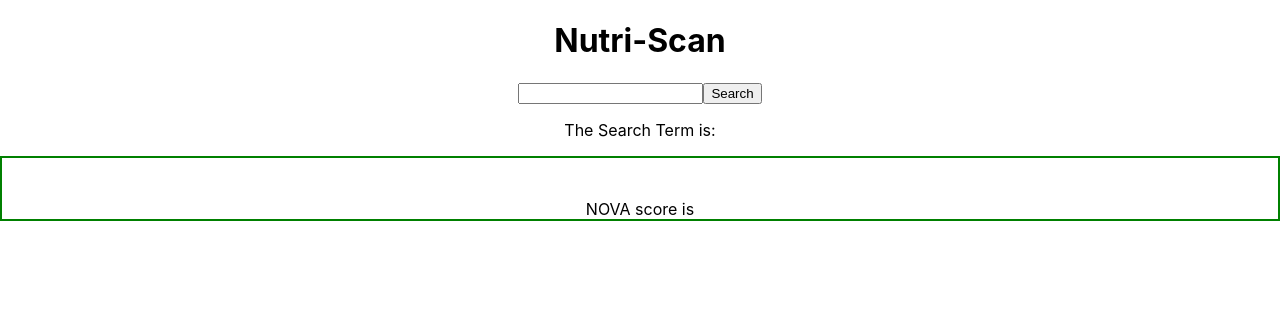
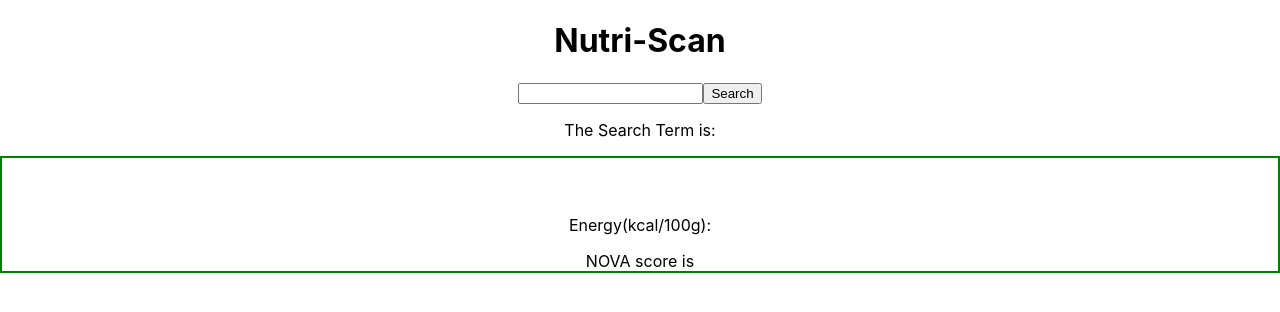
Before and after one commit to nprasad2077/project-2, a React (Create React App) app: page / in a window 1280 px wide. Shown: the top 312 px of the page. Built offline with nearby package versions, Linux system fonts and the light colour scheme.

Commit message:
data component added

```diff
--- /dev/null
+++ b/src/components/NutritionFacts.js
@@ -0,0 +1,13 @@
+import React from 'react'
+
+function NutritionFacts({foodData}) {
+  return (
+    <div className='facts'>
+        <p>Energy{'(kcal/100g): '}{foodData && foodData[0].nutriments.energy}</p>
+        {/* <p>Sugars: {foodData && foodData[3].nutriments.sugars_value}</p> */}
+
+    </div>
+  )
+}
+
+export default NutritionFacts
--- a/src/components/NutrtionData.js
+++ b/src/components/NutrtionData.js
@@ -1,5 +1,6 @@
 import React from 'react'
 import Nova from './Nova'
+import NutritionFacts from './NutritionFacts'
 
 function NutrtionData({getFoodData, urlInput, foodData, foodSearch}) {
 
@@ -10,6 +11,8 @@ function NutrtionData({getFoodData, urlInput, foodData, foodSearch}) {
         <h4>{foodData && foodData[0].brands}</h4>
         <img src={foodData && foodData[0].image_url}></img>
 
+        <NutritionFacts foodData={foodData} />
+
         <Nova foodData={foodData} />
 
     </div>
```
